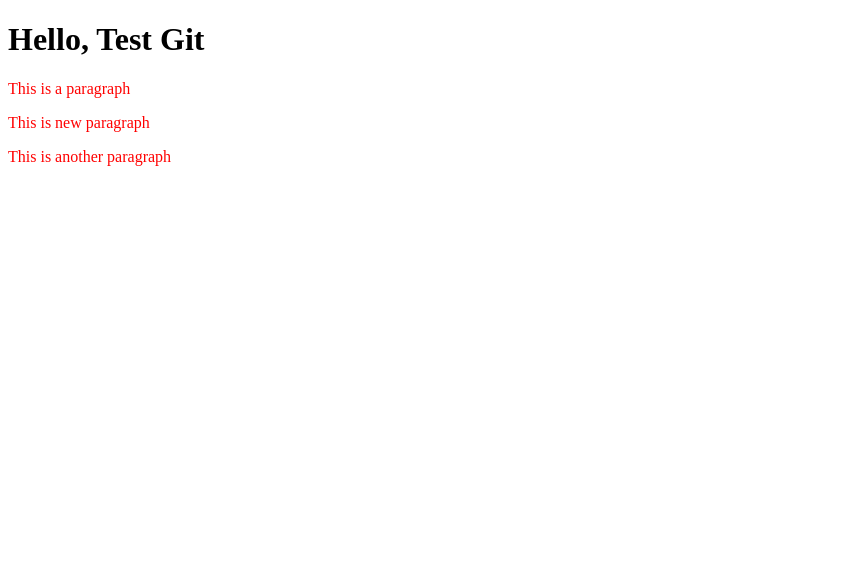
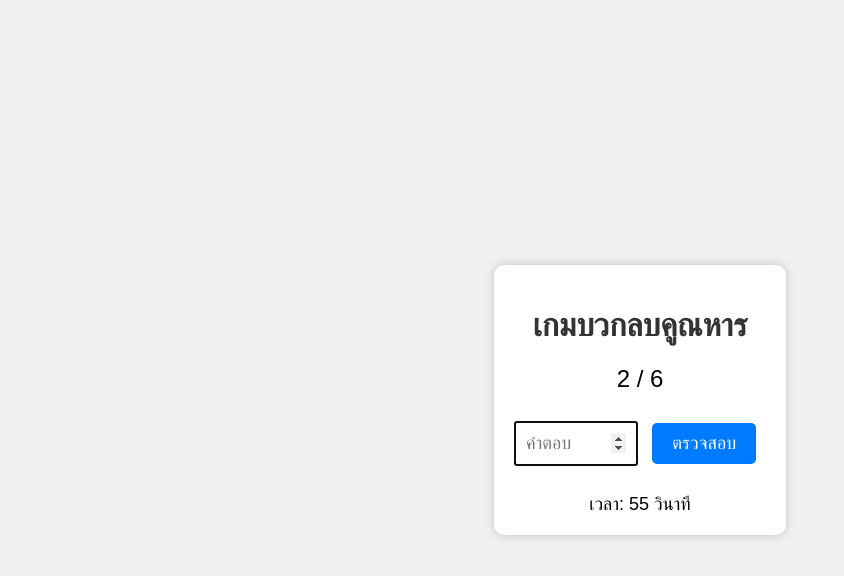
Before and after one commit to Pawichboom/test, a plain HTML site: page index.html in a window 1280 px wide. Shown: the whole page, without its empty margins (0-844 px from the left). Drawn offline with Linux system fonts and the light colour scheme.

Commit message:
6430300561

```diff
--- a/index.html
+++ b/index.html
@@ -1,15 +1,24 @@
 <!DOCTYPE html>
-<html lang="th">
+<html lang="en">
 <head>
-    <title>Test Git</title>
+    <meta charset="UTF-8">
+    <meta name="viewport" content="width=device-width, initial-scale=1.0">
+    <link rel="stylesheet" href="styles.css">
+    <title>เกมบวกลบคูณหาร</title>
 </head>
-<style>
-    p{color:red}
-</style>
 <body>
-    <h1>Hello, Test Git</h1>
-    <p>This is a paragraph</p>
-    <p>This is new paragraph</p>
-    <p>This is another paragraph</p>
+    <div class="container">
+        <h1>เกมบวกลบคูณหาร</h1>
+        <div class="equation">
+            <span id="num1"></span>
+            <span id="operator"></span>
+            <span id="num2"></span>
+        </div>
+        <input type="number" id="answer" placeholder="คำตอบ">
+        <button id="check">ตรวจสอบ</button>
+        <div id="message"></div>
+        <div id="timer">เวลา: <span id="time-left">60</span> วินาที</div>
+    </div>
+    <script src="script.js"></script>
 </body>
 </html>
--- /dev/null
+++ b/script.js
@@ -0,0 +1,88 @@
+// สร้างฟังก์ชันสุ่มเลขจำนวนเต็มในช่วง 1-10
+function getRandomNumber() {
+    return Math.floor(Math.random() * 10) + 1;
+}
+
+// สร้างฟังก์ชันสุ่มเครื่องหมายการคำนวณ (+, -, *, /)
+function getRandomOperator() {
+    const operators = ['+', '-', '*', '/'];
+    const randomIndex = Math.floor(Math.random() * operators.length);
+    return operators[randomIndex];
+}
+
+
+// คำนวณคำตอบของสมการรวมการหาร
+function calculateAnswer(num1, operator, num2) {
+    switch (operator) {
+        case '+':
+            return num1 + num2;
+        case '-':
+            return num1 - num2;
+        case '*':
+            return num1 * num2;
+        case '/':
+            // ตรวจสอบว่าหารไม่ด้วยศูนย์
+            if (num2 !== 0) {
+                return num1 / num2;
+            } else {
+                return 'ไม่สามารถหารด้วยศูนย์ได้';
+            }
+    }
+}
+
+const num1Element = document.getElementById('num1');
+const operatorElement = document.getElementById('operator');
+const num2Element = document.getElementById('num2');
+const answerElement = document.getElementById('answer');
+const checkButton = document.getElementById('check');
+const messageElement = document.getElementById('message');
+const timeLeftElement = document.getElementById('time-left');
+
+let score = 0;
+let timeLeft = 60;
+let timer;
+
+// สร้างฟังก์ชันเริ่มเกมใหม่
+function startGame() {
+    const num1 = getRandomNumber();
+    const num2 = getRandomNumber();
+    const operator = getRandomOperator();
+
+    num1Element.textContent = num1;
+    operatorElement.textContent = operator;
+    num2Element.textContent = num2;
+    answerElement.value = '';
+    messageElement.textContent = '';
+    answerElement.focus();
+
+    const correctAnswer = calculateAnswer(num1, operator, num2);
+
+    // เมื่อกดปุ่ม "ตรวจสอบ"
+    checkButton.addEventListener('click', () => {
+        const userAnswer = parseFloat(answerElement.value); // ใช้ parseFloat ในกรณีที่ตอบเป็นทศนิยม
+        if (userAnswer === correctAnswer) {
+            messageElement.textContent = 'คำตอบถูกต้อง!';
+            score++;
+            startGame(); // ถ้าตอบถูกให้ไปข้อถัดไป
+        } else {
+            messageElement.textContent = 'คำตอบไม่ถูกต้อง! โปรดลองใหม่';
+        }
+    });
+
+    // เริ่มนับถอยหลัง 1 นาที
+    clearInterval(timer);
+    timeLeft = 60;
+    timeLeftElement.textContent = timeLeft;
+    timer = setInterval(() => {
+        timeLeft--;
+        timeLeftElement.textContent = timeLeft;
+        if (timeLeft === 0) {
+            clearInterval(timer);
+            messageElement.textContent = `เกมสิ้นสุด คะแนนรวม: ${score}`;
+            checkButton.disabled = true;
+        }
+    }, 1000);
+}
+
+// เริ่มเกมครั้งแรก
+startGame();
--- /dev/null
+++ b/styles.css
@@ -0,0 +1,55 @@
+body {
+    font-family: Arial, sans-serif;
+    background-color: #f0f0f0;
+    margin: 0;
+    padding: 0;
+    display: flex;
+    justify-content: center;
+    align-items: center;
+    height: 100vh;
+}
+
+.container {
+    text-align: center;
+    background-color: #fff;
+    padding: 20px;
+    border-radius: 10px;
+    box-shadow: 0px 0px 10px rgba(0, 0, 0, 0.2);
+}
+
+h1 {
+    color: #333;
+}
+
+.equation {
+    font-size: 24px;
+    margin: 20px 0;
+}
+
+#answer {
+    font-size: 18px;
+    padding: 10px;
+    width: 100px;
+}
+
+#check {
+    font-size: 18px;
+    padding: 10px 20px;
+    background-color: #007bff;
+    color: #fff;
+    border: none;
+    cursor: pointer;
+    margin: 10px;
+    border-radius: 5px;
+}
+
+#message {
+    font-size: 20px;
+    color: #007bff;
+    margin-top: 10px;
+}
+
+#timer {
+    font-size: 18px;
+    margin-top: 20px;
+}
```
